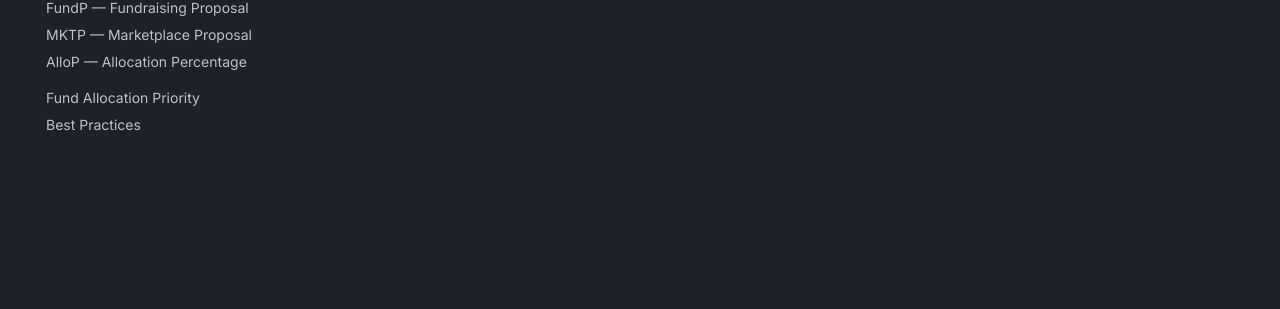
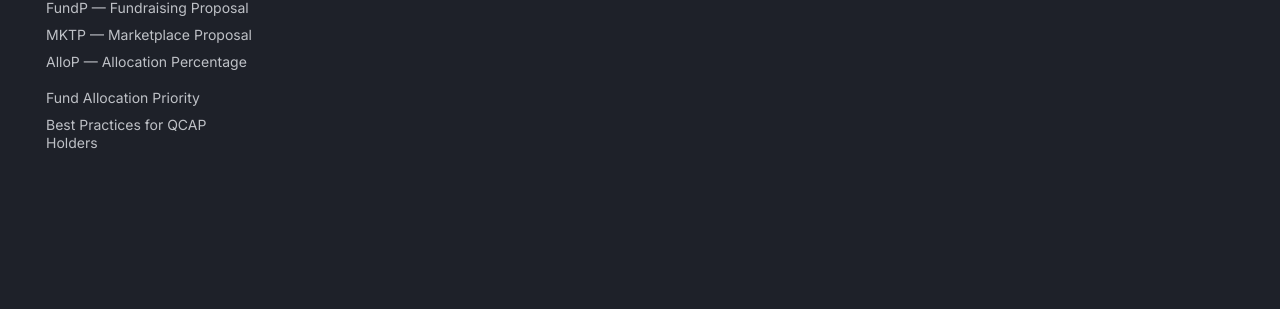
Before and after one commit to HermanToothrot10/qubic-capital-manual, an MkDocs documentation site: the page built from docs/index.md, in a window 1280 px wide. Shown: the part 381-690 px from the top of the page. Built offline with MkDocs 1.6.1 and Material for MkDocs 9.7.7, drawn with Linux system fonts in a browser that asks for light colours.

Commit message:
Update mkdocs.yml

```diff
--- a/mkdocs.yml
+++ b/mkdocs.yml
@@ -47,4 +47,4 @@ nav:
       - MKTP — Marketplace Proposal: proposals/mktp.md
       - AlloP — Allocation Percentage: proposals/allop.md
   - Fund Allocation Priority: fund-allocation-priority.md
-  - Best Practices: best-practices.md
+  - Best Practices for QCAP Holders: best-practices.md
```
